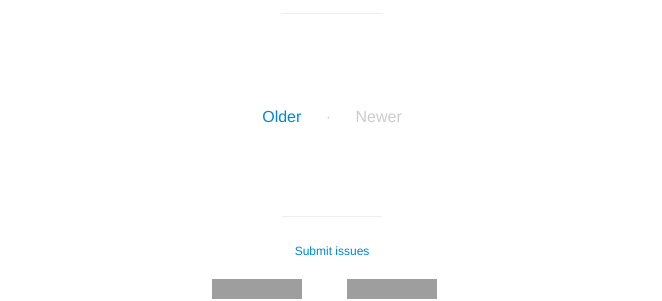
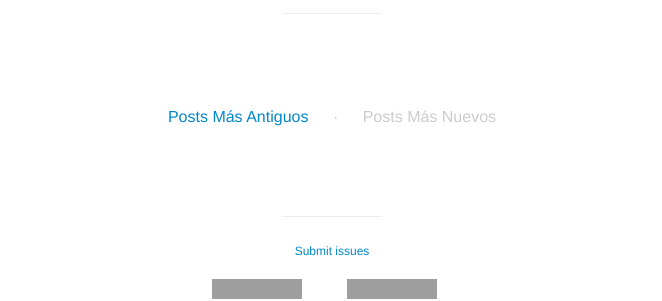
Before and after one commit to MiguhRuiz/OldMiguhsBlog, a Jekyll site: the page built from index.html, in a window 1280 px wide and 900 px high, scrolled down 10783 px. Shown: the part 503-804 px from the top of the window, without its empty margins (308-970 px from the left). Built offline with Jekyll 4.4.1, drawn with Linux system fonts in a browser that asks for light colours; Markdown is read by kramdown in place of the engine named in the settings; the list of posts is cut into pages by our own code; comment, search, counter and statistics services are not loaded; grey boxes are pictures that could not be loaded.

Commit message:
Update index.html

```diff
--- a/index.html
+++ b/index.html
@@ -37,18 +37,18 @@ layout: default
 <!-- Pagination links -->
 <div class="pagination">
   {% if paginator.next_page %}
-    <a href="/page{{paginator.next_page}}" class="older">Older</a>
+    <a href="/page{{paginator.next_page}}" class="older">Posts Más Antiguos</a>
   {% else %}
-    <span class="next">Older</span>
+    <span class="next">Posts Más Antiguos</span>
   {% endif %}
   <span>&middot;</span>
   {% if paginator.previous_page %}
     {% if paginator.page == 2 %}
-      <a href="/" class="newer">Newer</a>
+      <a href="/" class="newer">Posts Más Nuevos</a>
     {% else %}
-      <a href="/page{{paginator.previous_page}}" class="newer">Newer</a>
+      <a href="/page{{paginator.previous_page}}" class="newer">Posts Más Nuevos</a>
     {% endif %}
   {% else %}
-    <span class="previous">Newer</span>
+    <span class="previous">Posts Más Nuevos</span>
   {% endif %}
 </div>
```
